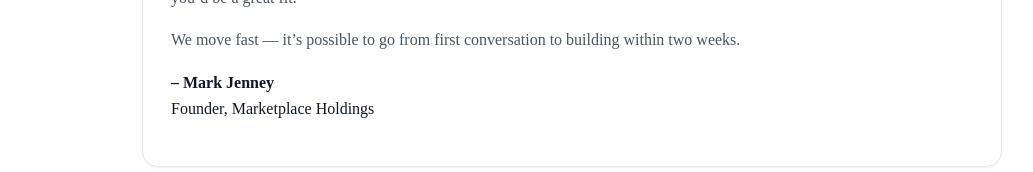
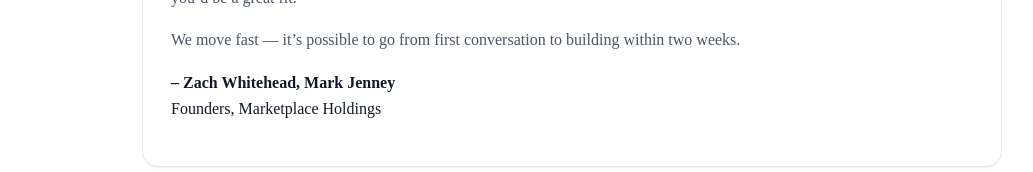
Before and after one commit to marketplaceholdings/marketplace-holdings-site, a React (Vite) app in the folder marketplace-holdings-site/: page / in a window 1280 px wide. Shown: the part 7027-7199 px from the top of the page, without its empty margins (68-1101 px from the left). Built offline with nearby package versions, Linux system fonts and the light colour scheme.

Commit message:
Update App.jsx

```diff
--- a/marketplace-holdings-site/src/App.jsx
+++ b/marketplace-holdings-site/src/App.jsx
@@ -958,9 +958,9 @@
           <P dim>We move fast — it’s possible to go from first conversation to building within two weeks.</P>
 
           <P>
-            <strong>– Mark Jenney</strong>
+            <strong>– Zach Whitehead, Mark Jenney</strong>
             <br />
-            Founder, Marketplace Holdings
+            Founders, Marketplace Holdings
           </P>
         </article>
       </div>
```
